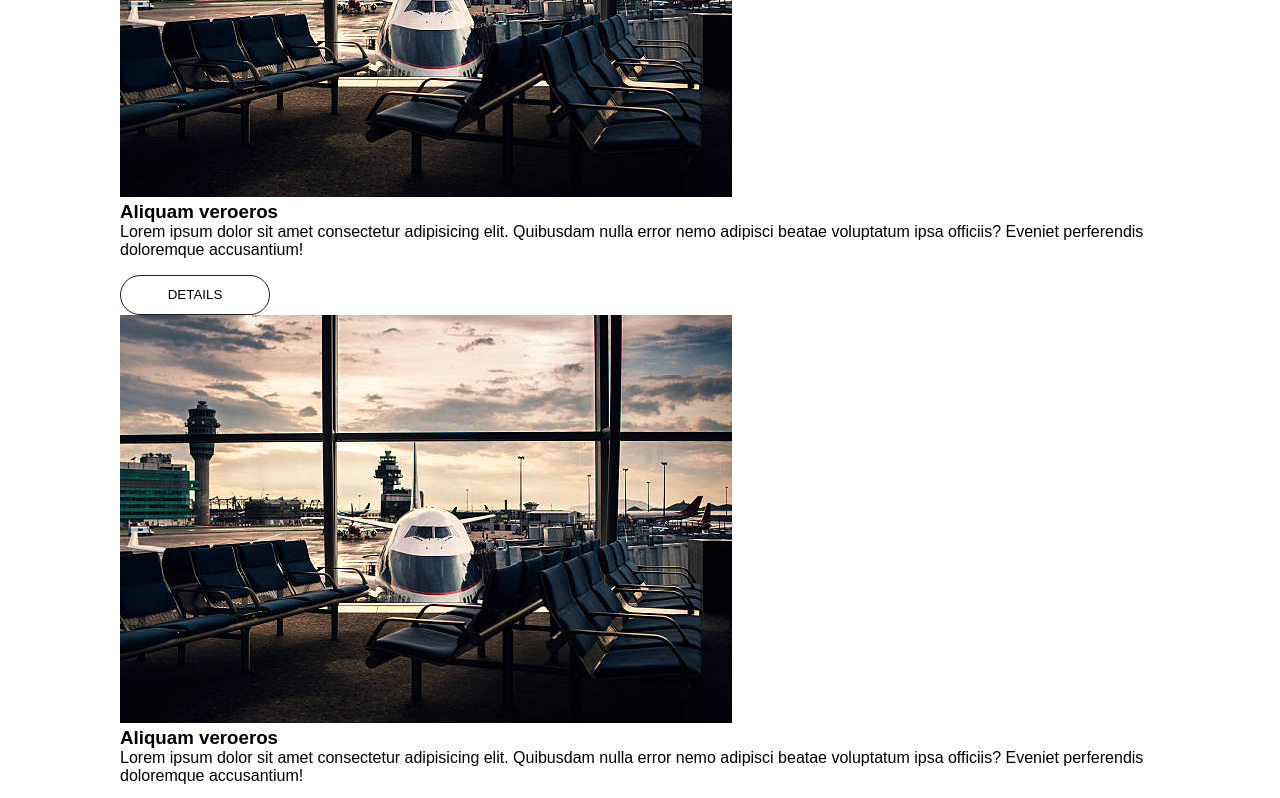
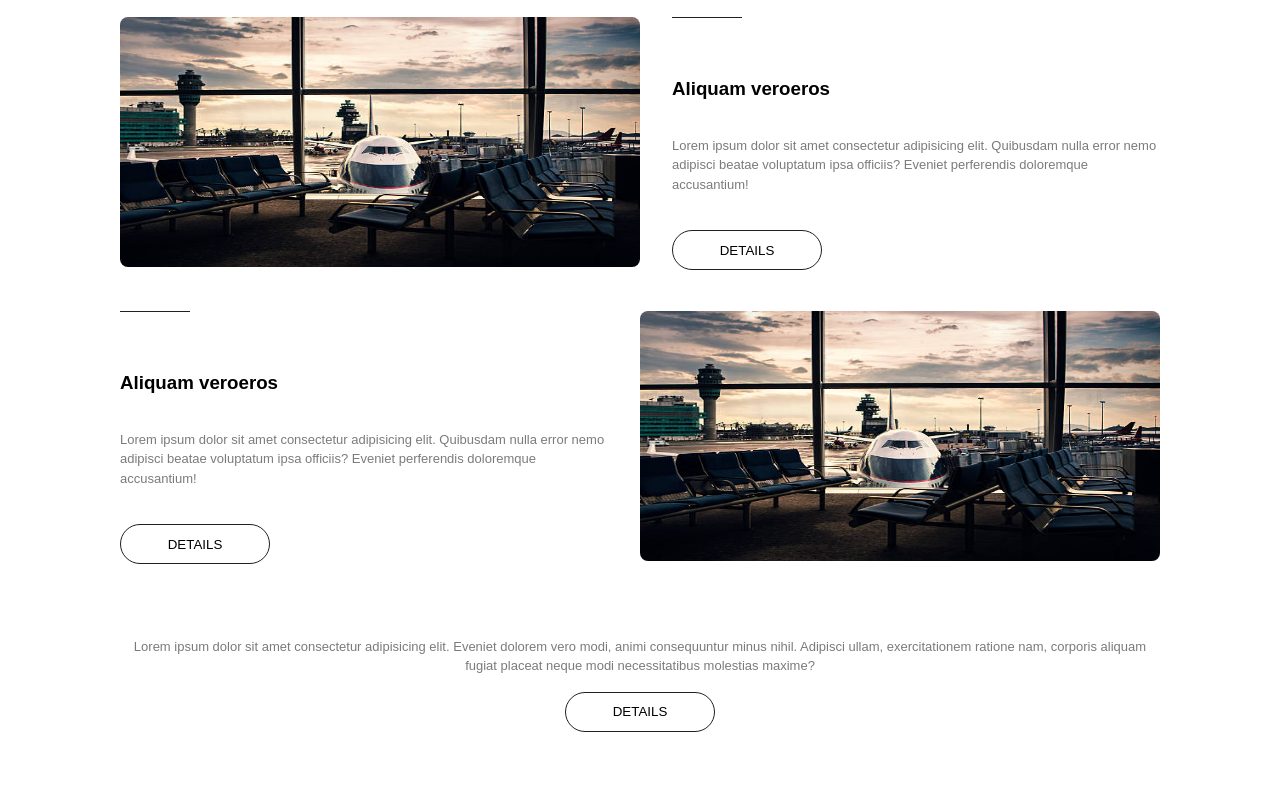
Before and after one commit to Mai-Elhajeen/reflex-page, a plain HTML site: page index.html in a window 1280 px wide. Shown: the part 1760-2558 px from the top of the page. Drawn offline with nearby package versions, Linux system fonts and the light colour scheme.

Commit message:
adding style to details section

```diff
--- a/index.html
+++ b/index.html
@@ -97,10 +97,11 @@
                     </p>
 
                     <div class="content-details">
-                        <div class="info-details odd">
+                        <div class="info-details">
                             <div class="info">
+                                <div class="right-line"></div>
                                 <h3 class="title-details">Aliquam veroeros</h3>
-                                <p>
+                                <p class="sub-title">
                                     Lorem ipsum dolor sit amet consectetur adipisicing elit. Quibusdam nulla error nemo adipisci beatae voluptatum ipsa officiis? Eveniet perferendis doloremque accusantium!
                                 </p>
                                 <button>Details</button>
@@ -113,8 +114,9 @@
 
                         <div class="info-details even">
                             <div class="info">
+                                <div class="right-line"></div>
                                 <h3 class="title-details">Aliquam veroeros</h3>
-                                <p>
+                                <p class="sub-title">
                                     Lorem ipsum dolor sit amet consectetur adipisicing elit. Quibusdam nulla error nemo adipisci beatae voluptatum ipsa officiis? Eveniet perferendis doloremque accusantium!
                                 </p>
                                 <button>Details</button>
@@ -125,10 +127,11 @@
                             </div>
                         </div>
 
-                        <div class="info-details odd">
+                        <div class="info-details">
                             <div class="info">
+                                <div class="right-line"></div>
                                 <h3 class="title-details">Aliquam veroeros</h3>
-                                <p>
+                                <p class="sub-title">
                                     Lorem ipsum dolor sit amet consectetur adipisicing elit. Quibusdam nulla error nemo adipisci beatae voluptatum ipsa officiis? Eveniet perferendis doloremque accusantium!
                                 </p>
                                 <button>Details</button>
--- a/style.css
+++ b/style.css
@@ -16,7 +16,7 @@ button{
     border-radius: 25px;
     width: 150px;
     height: 40px;
-    background: #fff;
+    background: transparent;
     cursor: pointer;
     margin-top: 16px;
     text-transform: uppercase;
@@ -27,6 +27,10 @@ button:hover {
     background: #202020;
     color: #fff;
 }
+img {
+    width: 100%;
+}
+
 header.header {
     width: 100%;
     height: 100vh;
@@ -155,16 +159,62 @@ p.sub-title {
 .description {
     color: #7b7b7b;
     font-size: 13px;
-    padding-top: 24px;
+    padding-top: 32px;
     line-height: 1.5;
     display: flex;
     flex-direction: column;
     align-items: center;
+    text-align: center;
 }
 
-.description button {
-    background: transparent;
+/* .description button {
+    background: #ededed;
     color: #7b7b7b;
     border-color: #7b7b7b;
     width: 100px;
+} */
+
+.content-details {
+    margin-top: 40px;
 }
+.info-details {
+    display: flex;
+    justify-content: space-between;
+    flex-wrap: wrap;
+    width: 100%;
+    margin-bottom: 40px;
+}
+
+.img-details {
+    flex-basis: 50%;
+}
+.img-details img {
+    border-radius: 8px;
+    height: 250px;
+}
+
+.info {
+    flex-basis: 50%;
+}
+
+.info {
+    flex-basis: 50%;
+    padding-right: 32px;
+    display: flex;
+    flex-direction: column;
+    justify-content: space-between;
+}
+.info .right-line {
+    margin-bottom: 40px;
+}
+
+.info .sub-title{
+    margin: 0;
+    text-align: left;
+    width: 100%;
+}
+.even .info {
+    order: 1;
+    padding-left: 32px;
+    padding-right: 0;
+}
```
